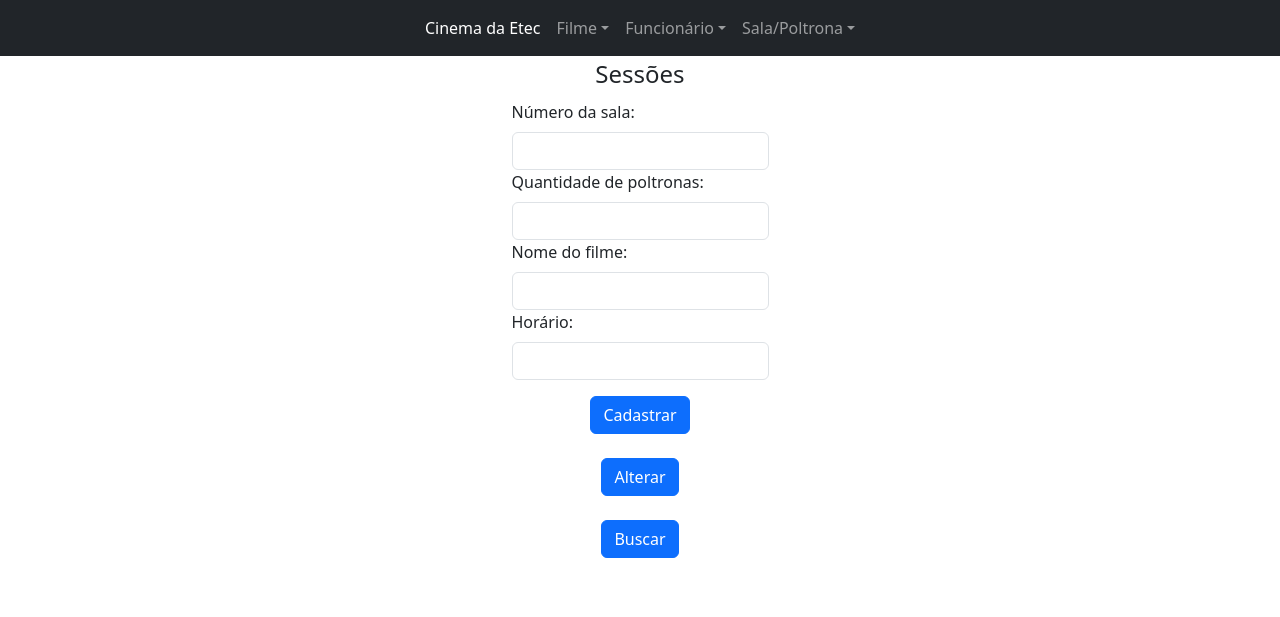
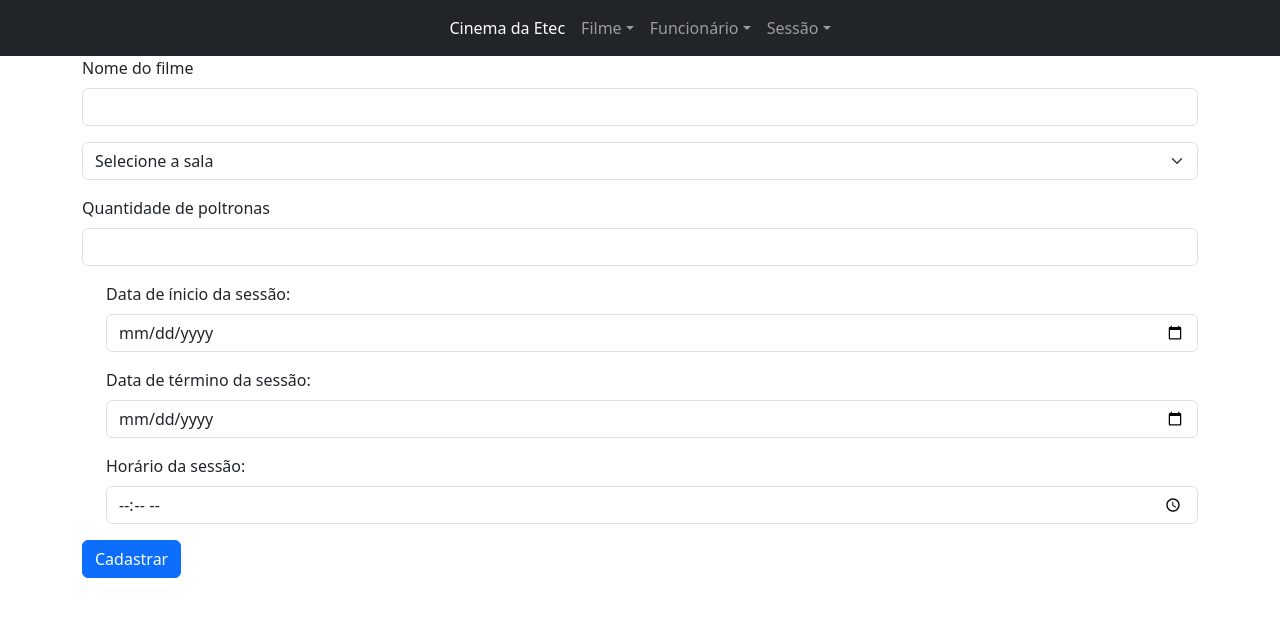
Before and after one commit to AnaK2005/Site-de-cinema, a Laravel app: page /cadastro-sala in a window 1280 px wide. Shown: the top 617 px of the page. Run offline with Laravel 10, Linux system fonts and the light colour scheme.

Commit message:
inicio view sessao

```diff
--- a/resources/views/cadastroSala.blade.php
+++ b/resources/views/cadastroSala.blade.php
@@ -2,25 +2,36 @@
 
 @section('content')
 
-<form class="container-fluid d-flex justify-content-center grid gap-7 mx-auto containercentrar formadm2">
-    <fieldset>
-        <center><legend class="legenda">Sessões</legend></center>
-        <div class="mb-3">
-            <label for="TextInput" class="form-label lbl">Número da sala: </label>
-            <input desable type="text" id="TextInput" class="form-control">
-            <label for="TextInput" class="form-label lbl">Quantidade de poltronas: </label>
-            <input desable type="text" id="TextInput" class="form-control">
-            <label for="TextInput" class="form-label lbl">Nome do filme: </label>
-            <input desable type="text" id="TextInput" class="form-control">
-            <label for="TextInput" class="form-label lbl">Horário: </label>
-            <input desable type="text" id="TextInput" class="form-control">
-        </div>
-        <center><button type="submit" class="btn btn-primary botao">Cadastrar</button></center>
-        <br />
-        <center><button type="submit" class="btn btn-primary botao">Alterar</button></center>
-        <br />
-        <center><button type="submit" class="btn btn-primary botao">Buscar</button></center>
-    </fieldset>
+<form>
+    <div class="mb-3">
+        <label for="exampleInputEmail1" class="form-label">Nome do filme</label>
+        <input type="email" class="form-control" id="exampleInputEmail1" aria-describedby="emailHelp">
+    </div>
+    <div class="mb-3">
+        <select class="form-select" aria-label="Default select example">
+            <option selected>Selecione a sala</option>
+            <option value="1">Sala 1</option>
+            <option value="2">Sala 2</option>
+            <option value="3">Sala 3</option>
+        </select>
+    </div>
+    <div class="mb-3">
+        <label for="exampleInputPassword1" class="form-label">Quantidade de poltronas</label>
+        <input type="password" class="form-control" id="exampleInputPassword1">
+    </div>
+    <div class="mb-3 form-check">
+      <label for="dataLancamentoInput" class="form-label">Data de ínicio da sessão:</label>
+      <input type="date" name="dtlancamentofilme" class="form-control" id="dataLancamentoInput" >
+    </div>
+    <div class="mb-3 form-check">
+      <label for="dataLancamentoInput" class="form-label">Data de término da sessão:</label>
+      <input type="date" name="dtlancamentofilme" class="form-control" id="dataLancamentoInput" >
+    </div>
+    <div class="mb-3 form-check">
+      <label for="dataLancamentoInput" class="form-label">Horário da sessão:</label>
+      <input type="time" name="dtlancamentofilme" class="form-control" id="dataLancamentoInput" >
+    </div>
+  <button type="submit" class="btn btn-primary">Cadastrar</button>
 </form>
 
 @endsection
--- a/resources/views/padrao.blade.php
+++ b/resources/views/padrao.blade.php
@@ -40,7 +40,7 @@
               </li>
 
               <li class="nav-item dropdown">
-                <a class="nav-link dropdown-toggle" href="#" data-bs-toggle="dropdown" aria-expanded="false">Sala/Poltrona</a>
+                <a class="nav-link dropdown-toggle" href="#" data-bs-toggle="dropdown" aria-expanded="false">Sessão</a>
                 <ul class="dropdown-menu">
                     <li><a class="dropdown-item" href="/cadastro-sala">Cadastrar</a></li>
                     <li><a class="dropdown-item" href="#">Pesquisar</a></li>
```
Also changed, not shown: database/migrations/2023_05_15_223603_create_sessao.php, 3 other files.
